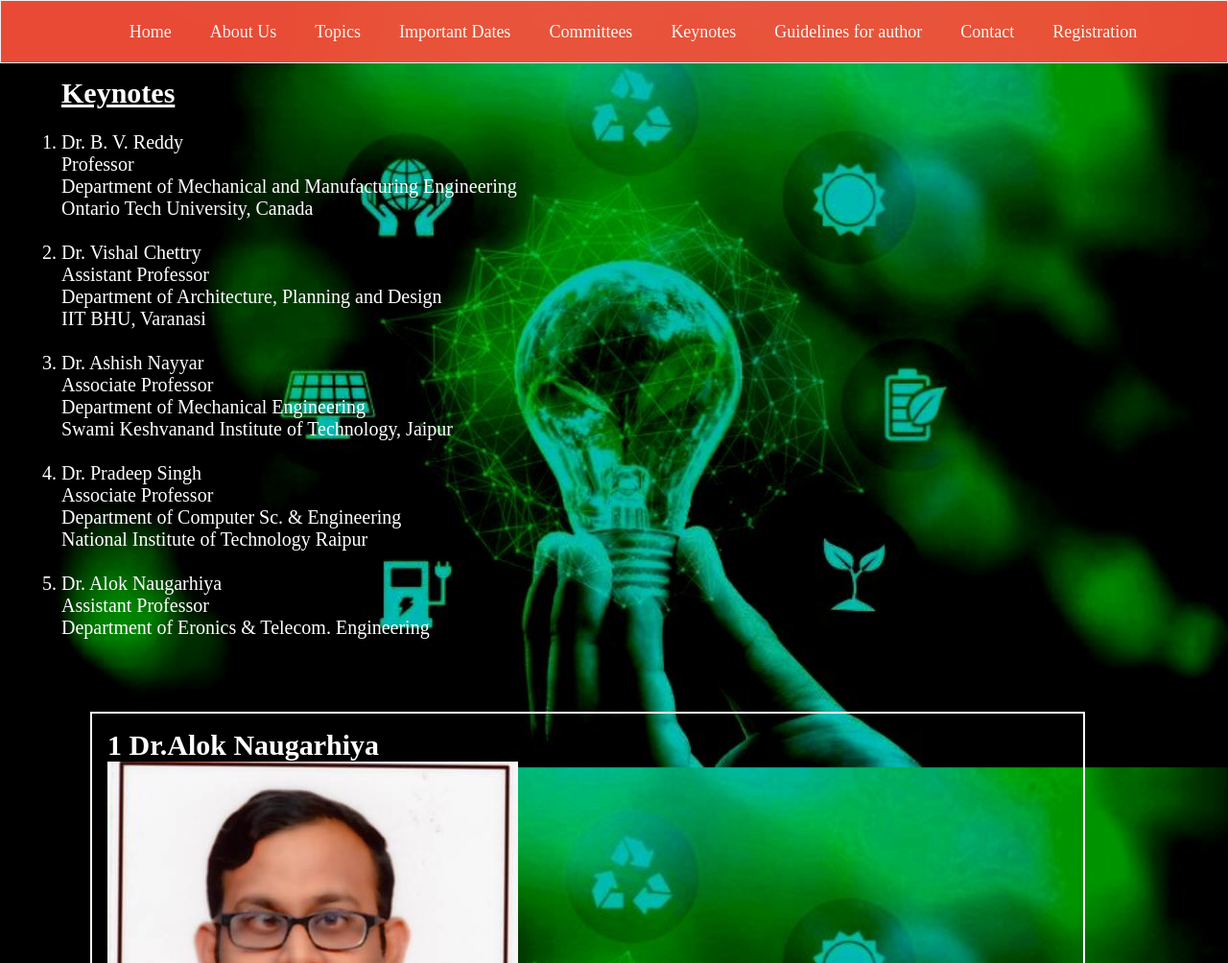
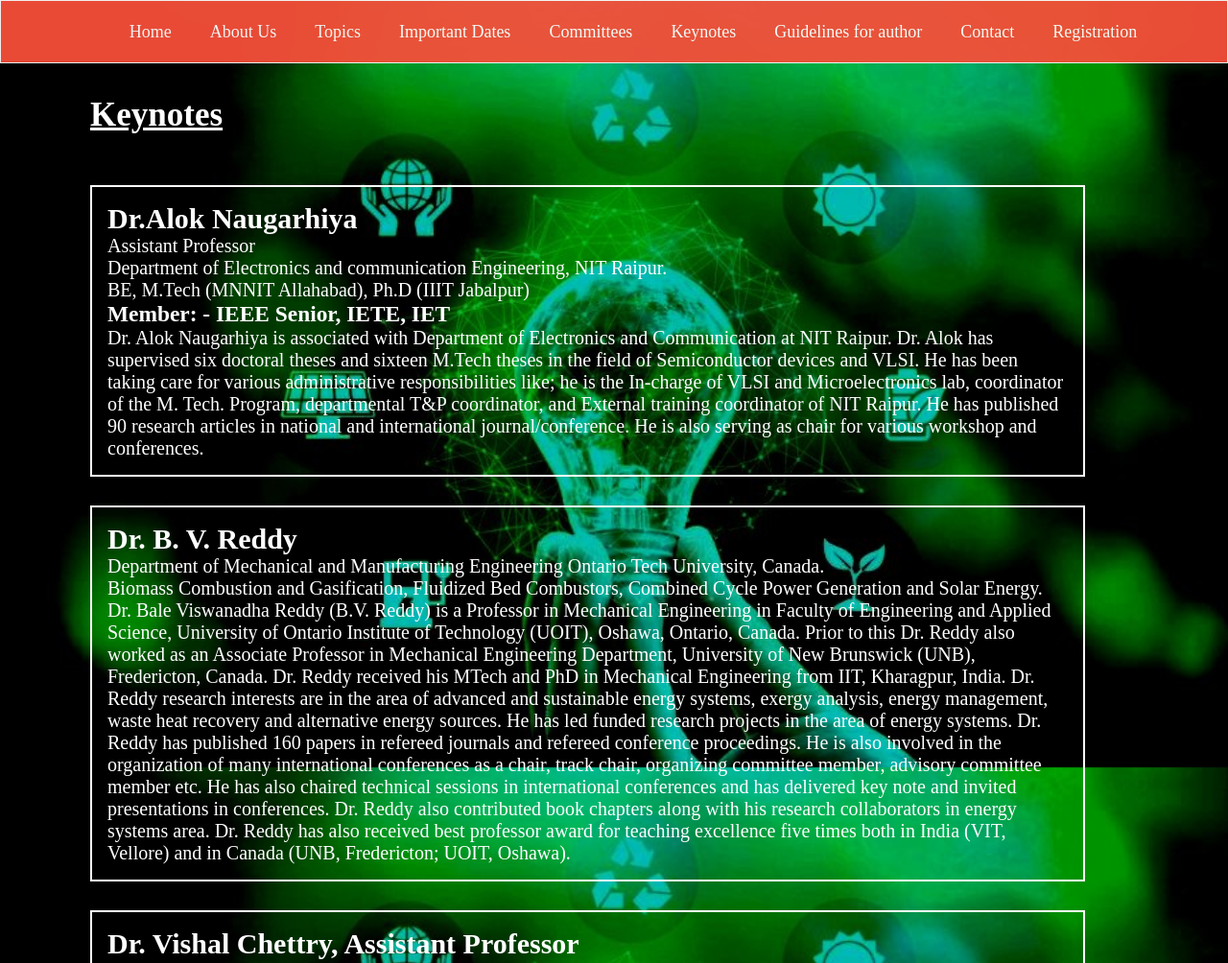
Before and after one commit to SHALINEPATEL/conference-website, a plain HTML site: page keynotes.html in a window 1280 px wide. Shown: the top 1004 px of the page at 96% size. Drawn offline with Linux system fonts and the light colour scheme.

Commit message:
updated dates.html, guidelines.html, about.html, contact.html, keynotes.html,style.css

```diff
--- a/keynotes.html
+++ b/keynotes.html
@@ -32,89 +32,13 @@
         </nav>
         <section id="keynotes">
             <div class="keynotes-text container ">
-                <h2 class="wp-block-heading"><strong><u>Keynotes</u></strong></h2><br>
-
-
-
-                <ol class="wp-block-list">
-                <li>Dr. B. V. Reddy</li>
-
-
-
-
-                <p>Professor</p>
-
-
-
-                <p>Department of Mechanical and Manufacturing Engineering</p>
-
-
-
-                <p>Ontario Tech University, Canada</p><br>
-
-
-
-                <li> Dr. Vishal Chettry</li>
-
-
-
-                <p>Assistant Professor</p>
-
-
-
-                <p>Department of Architecture, Planning and Design</p>
-
-
-
-                <p>IIT BHU, Varanasi</p><br>
-
-
-
-                <li>Dr. Ashish Nayyar</li>
-
-
-
-                <p>Associate Professor</p>
-
-
-
-                <p>Department of Mechanical Engineering</p>
-
-
-
-                <p>Swami Keshvanand Institute of Technology, Jaipur</p><br>
-
-
-
-                <li>Dr. Pradeep Singh</li>
-
-
-
-                <p>Associate Professor</p>
-
-
-
-                <p>Department of Computer Sc. &amp; Engineering</p>
-
-
-
-                <p>National Institute of Technology Raipur</p><br>
-
-
-                <li>Dr. Alok Naugarhiya</li>
-                <p>Assistant Professor</p>
-
-
-
-                <p>Department of Eronics &amp; Telecom. Engineering</p></ol><br><br>
-
-
+                <h2 class="wp-block-heading2"><u>Keynotes</u></h2><br>
 
     <div class="bio-content container">
         <title>Biography</title>
-      <h2> 1 Dr.Alok Naugarhiya</h2>
+      <h2> Dr.Alok Naugarhiya</h2>
       <div class="img1">
-        <img src="/image/Alok Naugarhiya.jpg " alt="">
+        <!-- <img src="/image/Alok Naugarhiya.jpg " alt=""> -->
     </div>
 
       <p>Assistant Professor</p>
@@ -126,7 +50,7 @@
     </div>
     <div class="bio-content container">
         <title>Biography</title>
-      <h2>2 Dr. B. V. Reddy</h2>
+      <h2>Dr. B. V. Reddy</h2>
       <div class="img1">
         <!-- <img src="./Alok Naugarhiya.jpg" alt=""> -->
     </div>
@@ -142,7 +66,7 @@ Ontario Tech University, Canada.</p>
 
     <div class="bio-content container">
         <title>Biography</title>
-      <h2> 3 Dr. Vishal Chettry, Assistant Professor </h2>
+      <h2> Dr. Vishal Chettry, Assistant Professor </h2>
       <div class="img1">
         <!-- <img src="./Alok Naugarhiya.jpg" alt=""> -->
     </div>
@@ -162,14 +86,14 @@ Dr. Chettry has a strong research background and interest in various areas of ur
 
     <div class="bio-content container">
         <title>Biography</title>
-      <h2> 4 Dr. Pradeep Singh</h2>
+      <h2> Dr. Pradeep Singh</h2>
       <div class="img1">
         <!-- <img src="./Alok Naugarhiya.jpg" alt=""> -->
     </div>
 
       <p>Associate Professor</p>
       <p >Department of Computer Sc. & Engineering
-National Institute of Technology Raipur
+National Institute of Technology Raipur.
 </p>
       <p>Artificial Intelligence</p>
 
--- a/style.css
+++ b/style.css
@@ -200,7 +200,7 @@ color: white;
 }
 /* ##########keynotes-styling########### */
 #keynotes{
-    padding-top: 80px;
+    padding-top: 100px;
     font-size: 2rem;
     flex-direction: column;
 }
@@ -211,6 +211,10 @@ background-position: center;
 background-repeat: no-repeat;
 background-attachment: fixed;
 color: white;
+}
+.wp-block-heading2{
+    padding-left: 30px;
+    font-size: 3.5rem;
 }
 .bio-content{
     border: 2px solid white;
@@ -233,10 +237,13 @@ color: white;
 /* ##########guidelines-styling########### */
 
 #guidelines{
-    padding-top: 80px;
+    padding-top: 100px;
     font-size: 2rem;
+    /* flex-direction: column; */
+    display: flex;
 }
 #guidelines{
+    /* height: 100vh; */
 background:url("image/Back ground 2.jpg");
 background-size:cover;
 background-position: center;
@@ -245,11 +252,20 @@ flex-direction: column;
 background-attachment: fixed;
 color: white;
 }
+.Copyright-form{
+    box-sizing: border-box;
+    height: 400px;
+    width: 100%;
+    /* flex-direction: column; */
+    /* display: flex; */
+
+
+}
 /* ##########contact-styling########### */
 #contact{
-    padding-top: 80px;
+
     font-size: 2.5rem ;
-
+    display: flex;
 }
 #contact{
     height: 100vh;
@@ -261,6 +277,11 @@ flex-direction: column;
 background-attachment: fixed;
 color: white;
 }
+.contact-text{
+    margin-top: 120px;
+
+}
+
 
 /* #########registration-styling########### */
 #registration{
```
Also changed, not shown: Dates.html (+1 -1 lines), Guidelines.html (+4 -9 lines), about.html (+1 -0 lines), contact.html (+0 -9 lines), 1 other file.
